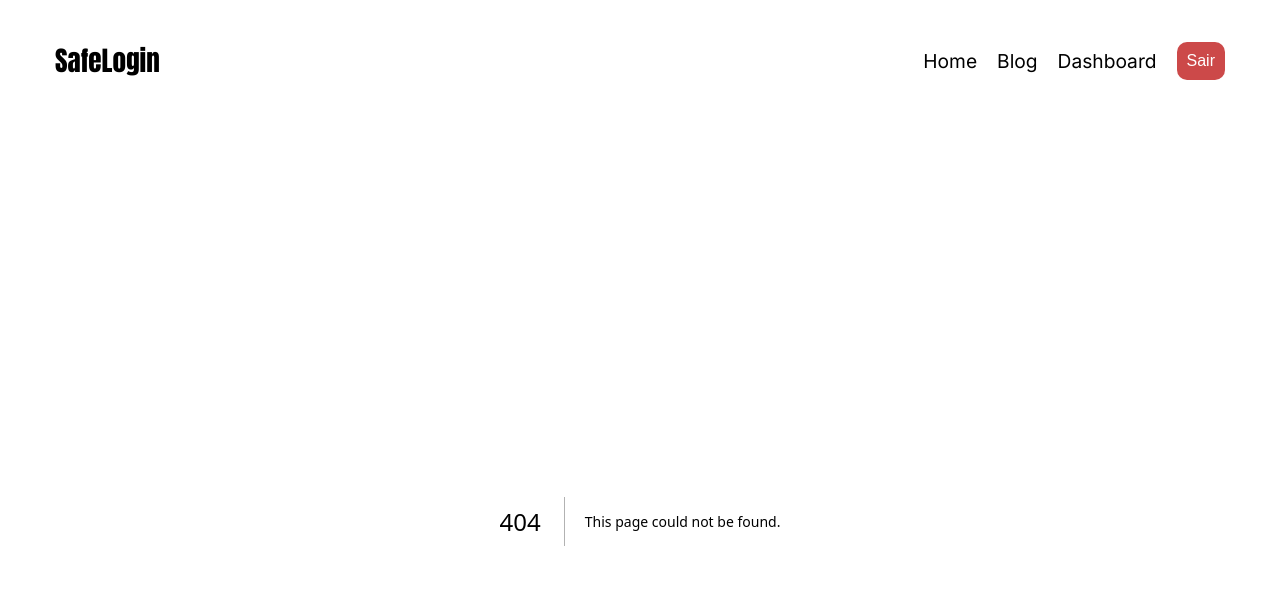
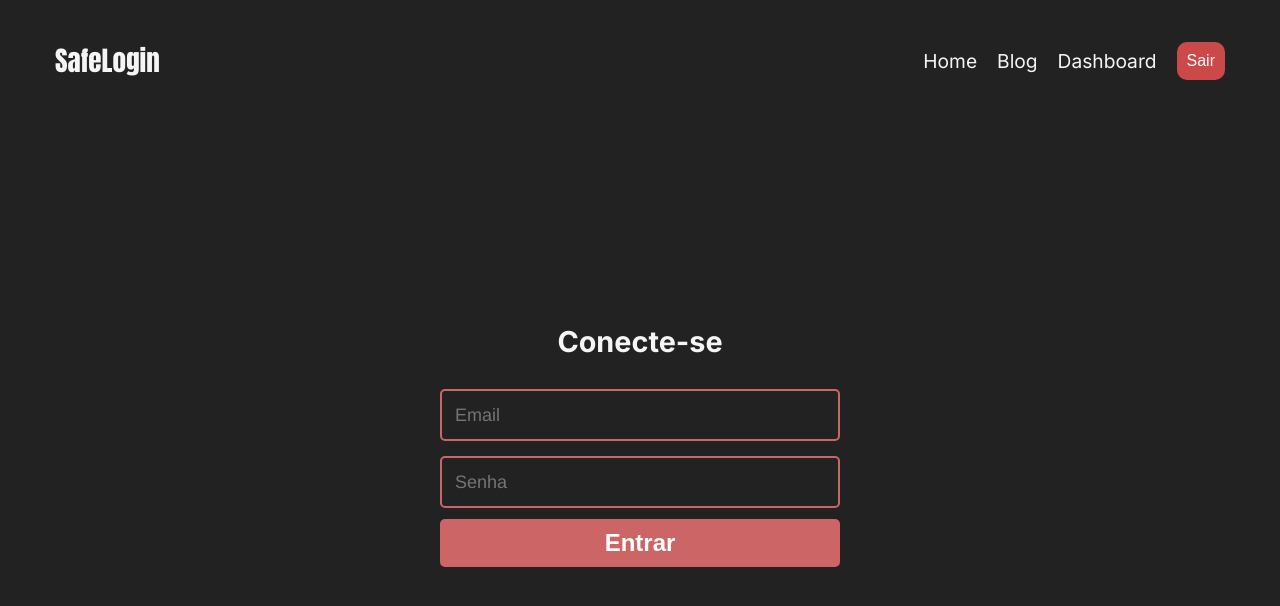
Before and after one commit to davR7/safe-login, a Next.js app: page /login in a window 1280 px wide. Before the commit this address had no page. Shown: the top 606 px of the page. Built offline with nearby package versions, Linux system fonts and the light colour scheme; no server answers.

Commit message:
created - Login component

```diff
--- /dev/null
+++ b/src/app/login/login.module.css
@@ -0,0 +1,6 @@
+.container {
+  display: flex;
+  flex-direction: column;
+  justify-content: center;
+  align-items: center;
+}
--- /dev/null
+++ b/src/app/login/page.tsx
@@ -0,0 +1,23 @@
+import styles from "./login.module.css";
+import { Metadata } from "next";
+import SigninForm from "@/ui/SigninForm";
+import { authOptions } from "../api/auth/[...nextauth]/authOption";
+import { getServerSession } from "next-auth";
+import { redirect } from "next/navigation";
+
+export const metadata: Metadata = {
+  title: "SafeLogin",
+  description: "Login Page",
+};
+
+export default async function Login() {
+  const session = await getServerSession(authOptions);
+
+  if (session) redirect("/");
+
+  return (
+    <main className={`${styles.container} container`}>
+      <SigninForm />
+    </main>
+  );
+}
```
